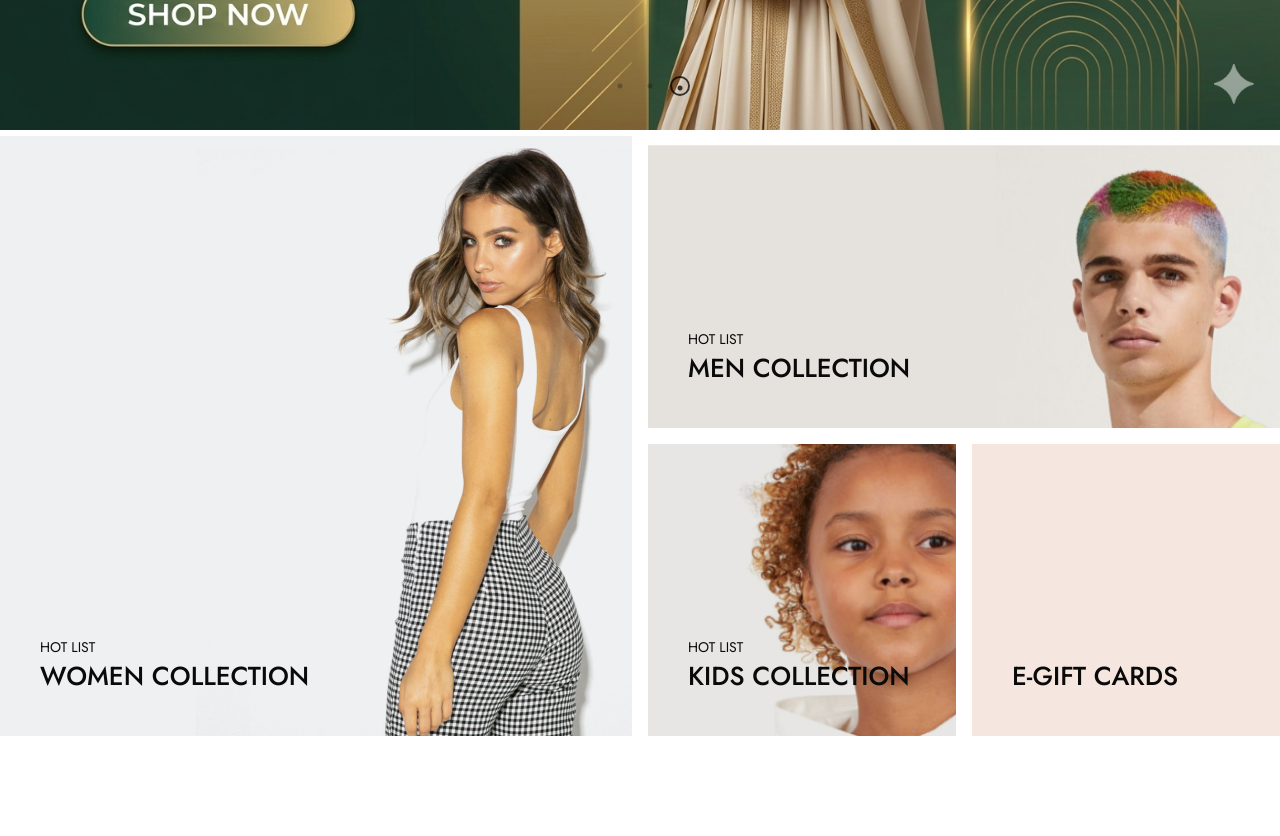
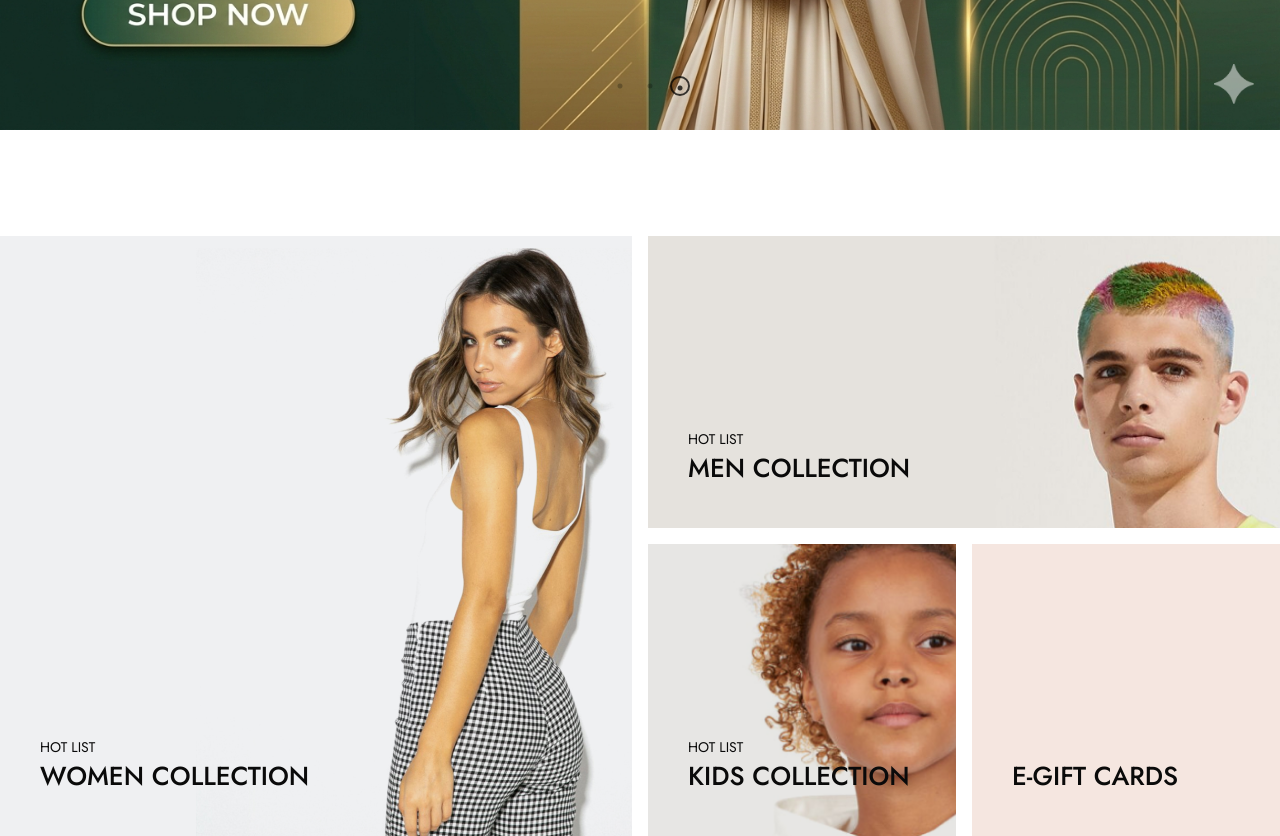
Before and after one commit to minhazulabidin/uomo, a Next.js app in the folder Client/: page / in a window 1280 px wide. Shown: the part 520-1356 px from the top of the page. Before the commit the page ends 1256 px from the top, so only its background shows below. Built offline with nearby package versions, Linux system fonts and the light colour scheme.

Commit message:
category update

```diff
--- a/Client/src/components/home/Category/Category.jsx
+++ b/Client/src/components/home/Category/Category.jsx
@@ -5,7 +5,7 @@ import Item from "./Item";
 
 const Category = () => {
   return (
-    <section>
+    <section id="category" className="mt-25">
       <Container>
         <div className="grid grid-cols-4 grid-rows-2 gap-4 h-150 ">
           {categoryData.map((category) => (
--- a/Client/src/components/home/Category/Item.jsx
+++ b/Client/src/components/home/Category/Item.jsx
@@ -7,11 +7,11 @@ const Item = ({ category }) => {
     <div
       className={`${category.id === 1 && "col-span-2 row-span-2"} ${
         category.id === 2 && "col-span-2"
-      } cursor-pointer`}
+      } cursor-pointer bg-cover! bg-center! bg-no-repeat!`}
       style={{
         background: isBgColor
           ? "#F5E6E0"
-          : `url(${category?.image?.src}) center center/cover`,
+          : `url(${category?.image?.src})`,
       }}
     >
       <div className="flex flex-col h-full justify-end pb-10 ps-10 font-jost">
```
Also changed, not shown: Client/public/images/category-image-2.png.
